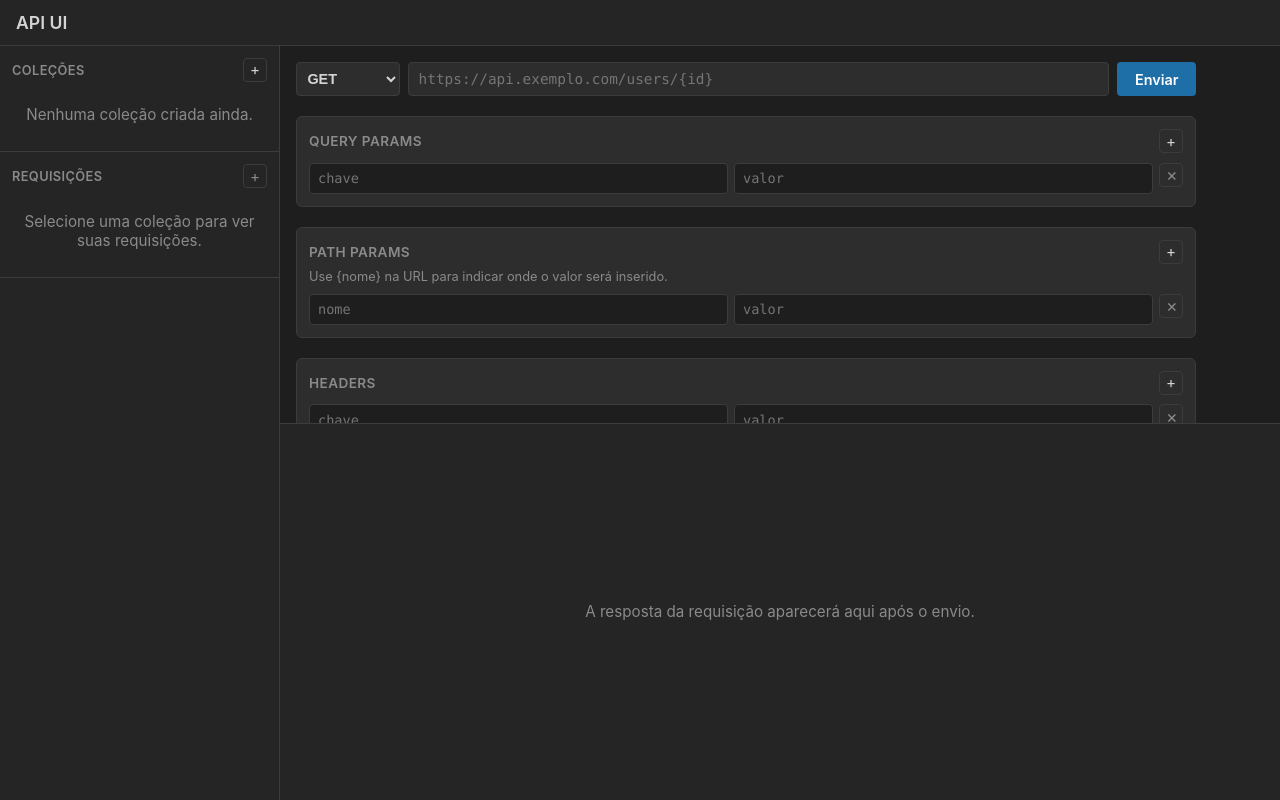
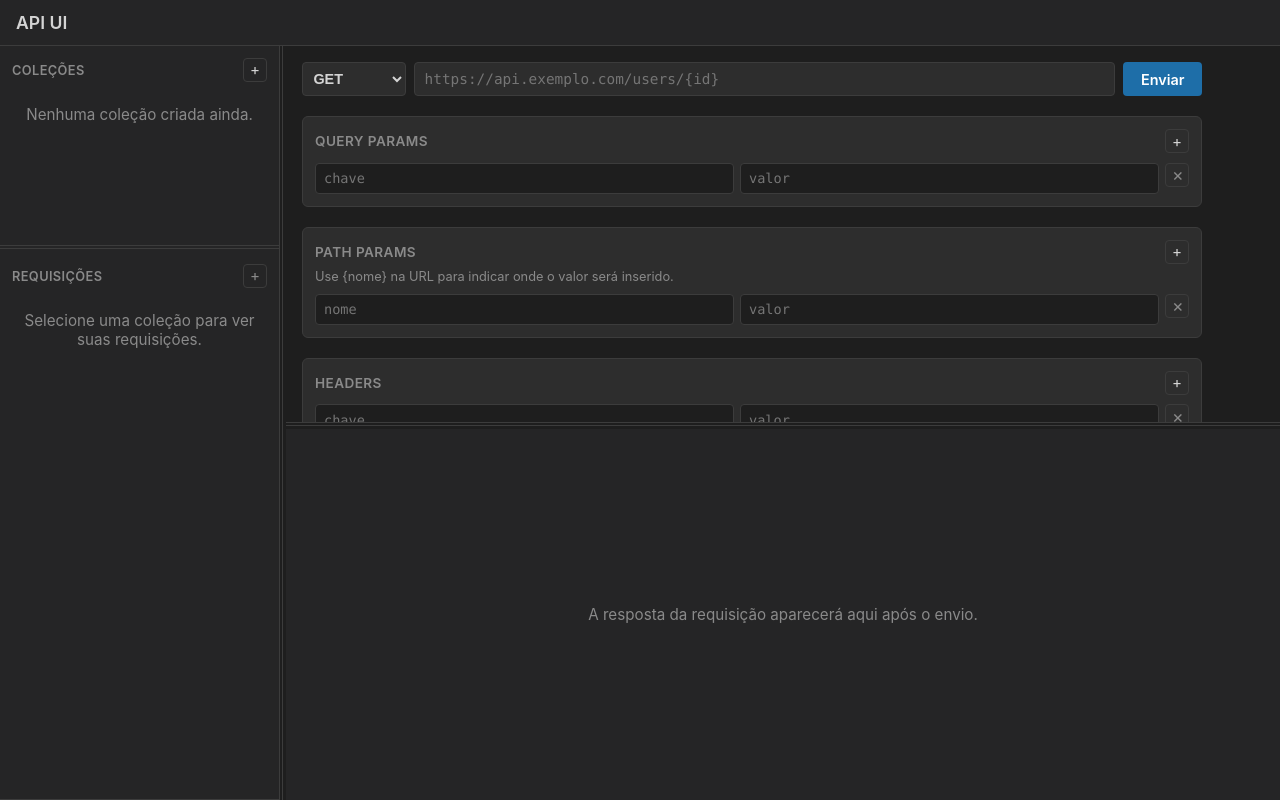
Before and after one commit to joaohudson/api-ui, a website with bundled scripts: page src/index.html in a window 1280 px wide. Built offline with nearby package versions, Linux system fonts and the light colour scheme.

Commit message:
adicionando melhorias na UI e corrigindo bugs

```diff
--- a/src/index.html
+++ b/src/index.html
@@ -27,6 +27,8 @@
           </p>
         </div>
 
+        <div id="sidebar-sections-resizer" class="resizer resizer--row" role="separator" aria-orientation="horizontal"></div>
+
         <div id="sidebar-requests-section" class="sidebar-section">
           <div class="sidebar-section-header">
             <h2>Requisições</h2>
@@ -41,12 +43,16 @@
         </div>
       </aside>
 
+      <div id="sidebar-resizer" class="resizer resizer--col" role="separator" aria-orientation="vertical"></div>
+
       <main id="main-area">
         <section id="request-editor" class="panel" aria-label="Editor de requisição">
           <p class="empty-state">
             Selecione ou crie uma requisição para começar a editar.
           </p>
         </section>
+
+        <div id="main-resizer" class="resizer resizer--row" role="separator" aria-orientation="horizontal"></div>
 
         <section id="response-panel" class="panel" aria-label="Resposta da requisição">
           <p class="empty-state">
--- a/src/main.js
+++ b/src/main.js
@@ -13,6 +13,7 @@
 // objetos no formato { id, name, requests: [{ id, name }] }.
 import { renderRequestEditor, setRequestStateListener } from "./request-editor.js";
 import { handleRequestStateChange, renderInitialResponsePanel } from "./response-panel.js";
+import { initResizablePanels } from "./resizable-panels.js";
 
 const state = {
   collections: [],
@@ -112,5 +113,6 @@ window.addEventListener("DOMContentLoaded", () => {
   renderRequestEditor();
   renderInitialResponsePanel();
   setRequestStateListener(handleRequestStateChange);
+  initResizablePanels();
   console.log("API UI iniciado.");
 });
--- /dev/null
+++ b/src/resizable-panels.js
@@ -0,0 +1,114 @@
+// Divisores redimensionáveis com o mouse (fase 2).
+//
+// Cada resizer controla o tamanho de um "target" (via flex-basis inline),
+// enquanto o elemento irmão dentro do mesmo container mantém `flex: 1` e
+// absorve automaticamente o espaço restante. O tamanho ajustado é
+// persistido em localStorage (preferência de UI local ao webview, distinta
+// da persistência de dados de domínio feita pelo backend Rust).
+
+const STORAGE_PREFIX = "apiui.layout.";
+const HANDLE_THICKNESS = 6;
+
+function readStoredSize(storageKey) {
+  const raw = localStorage.getItem(STORAGE_PREFIX + storageKey);
+  if (raw === null) return null;
+  const value = Number(raw);
+  return Number.isFinite(value) ? value : null;
+}
+
+function writeStoredSize(storageKey, px) {
+  localStorage.setItem(STORAGE_PREFIX + storageKey, String(px));
+}
+
+function applySize(target, px) {
+  target.style.flex = `0 0 ${px}px`;
+}
+
+function clampSize(size, min, siblingMin, containerSize) {
+  const max = containerSize - HANDLE_THICKNESS - siblingMin;
+  return Math.min(Math.max(size, min), Math.max(max, min));
+}
+
+function createResizer({ handle, target, container, axis, min, siblingMin, defaultSize, storageKey }) {
+  const isHorizontal = axis === "horizontal";
+  const sizeProp = isHorizontal ? "width" : "height";
+  const pointerProp = isHorizontal ? "clientX" : "clientY";
+  const bodyClass = isHorizontal ? "resizing-col" : "resizing-row";
+
+  const stored = readStoredSize(storageKey);
+  applySize(target, stored !== null ? stored : defaultSize);
+
+  let dragging = false;
+  let startPointer = 0;
+  let startSize = 0;
+
+  handle.addEventListener("pointerdown", (e) => {
+    dragging = true;
+    startPointer = e[pointerProp];
+    startSize = target.getBoundingClientRect()[sizeProp];
+    handle.setPointerCapture(e.pointerId);
+    document.body.classList.add("resizing", bodyClass);
+  });
+
+  handle.addEventListener("pointermove", (e) => {
+    if (!dragging) return;
+    const delta = e[pointerProp] - startPointer;
+    const containerSize = container.getBoundingClientRect()[sizeProp];
+    const size = clampSize(startSize + delta, min, siblingMin, containerSize);
+    applySize(target, size);
+  });
+
+  function endDrag(e) {
+    if (!dragging) return;
+    dragging = false;
+    document.body.classList.remove("resizing", bodyClass);
+    const finalSize = target.getBoundingClientRect()[sizeProp];
+    writeStoredSize(storageKey, Math.round(finalSize));
+  }
+
+  handle.addEventListener("pointerup", endDrag);
+  handle.addEventListener("pointercancel", endDrag);
+}
+
+export function initResizablePanels() {
+  const sidebar = document.getElementById("sidebar");
+  const appBody = document.getElementById("app-body");
+  const sidebarCollectionsSection = document.getElementById("sidebar-collections-section");
+  const mainArea = document.getElementById("main-area");
+  const requestEditor = document.getElementById("request-editor");
+
+  createResizer({
+    handle: document.getElementById("sidebar-resizer"),
+    target: sidebar,
+    container: appBody,
+    axis: "horizontal",
+    min: 200,
+    siblingMin: 320,
+    defaultSize: 280,
+    storageKey: "sidebarWidth",
+  });
+
+  createResizer({
+    handle: document.getElementById("sidebar-sections-resizer"),
+    target: sidebarCollectionsSection,
+    container: sidebar,
+    axis: "vertical",
+    min: 80,
+    siblingMin: 80,
+    defaultSize: 200,
+    storageKey: "sidebarCollectionsHeight",
+  });
+
+  const defaultEditorHeight = mainArea.getBoundingClientRect().height / 2;
+
+  createResizer({
+    handle: document.getElementById("main-resizer"),
+    target: requestEditor,
+    container: mainArea,
+    axis: "vertical",
+    min: 120,
+    siblingMin: 120,
+    defaultSize: defaultEditorHeight,
+    storageKey: "requestEditorHeight",
+  });
+}
--- a/src/styles.css
+++ b/src/styles.css
@@ -57,8 +57,7 @@ button {
 /* Sidebar */
 
 #sidebar {
-  width: 280px;
-  flex-shrink: 0;
+  flex: 0 0 280px;
   display: flex;
   flex-direction: column;
   background-color: var(--color-bg-alt);
@@ -72,6 +71,11 @@ button {
   border-bottom: 1px solid var(--color-border);
   padding: 0.75rem;
   min-height: 0;
+  overflow: hidden;
+}
+
+#sidebar-requests-section {
+  flex: 1;
 }
 
 .sidebar-section-header {
@@ -118,6 +122,8 @@ button {
   margin: 0;
   padding: 0;
   overflow-y: auto;
+  flex: 1;
+  min-height: 0;
 }
 
 .collections-list li,
@@ -175,6 +181,7 @@ button {
 
 #response-panel {
   background-color: var(--color-bg-alt);
+  flex: 1;
 }
 
 #response-panel.response-panel-content {
@@ -489,3 +496,56 @@ button {
 .response-header-value {
   font-family: "SFMono-Regular", Consolas, "Liberation Mono", Menlo, monospace;
 }
+
+/* Divisores redimensionáveis (fase 2) */
+
+.resizer {
+  flex-shrink: 0;
+  position: relative;
+  background-color: transparent;
+  z-index: 2;
+}
+
+.resizer::after {
+  content: "";
+  position: absolute;
+  background-color: var(--color-border);
+}
+
+.resizer--col {
+  width: 6px;
+  cursor: col-resize;
+}
+.resizer--col::after {
+  top: 0;
+  bottom: 0;
+  left: 2px;
+  width: 1px;
+}
+
+.resizer--row {
+  height: 6px;
+  cursor: row-resize;
+}
+.resizer--row::after {
+  left: 0;
+  right: 0;
+  top: 2px;
+  height: 1px;
+}
+
+.resizer:hover::after,
+body.resizing .resizer::after {
+  background-color: var(--color-accent);
+}
+
+body.resizing-col,
+body.resizing-col * {
+  cursor: col-resize !important;
+  user-select: none !important;
+}
+body.resizing-row,
+body.resizing-row * {
+  cursor: row-resize !important;
+  user-select: none !important;
+}
```
Also changed, not shown: .claude/fases/PROGRESSO.md, .claude/fases/fase-2/PLAN.md (added), 1 other file.
